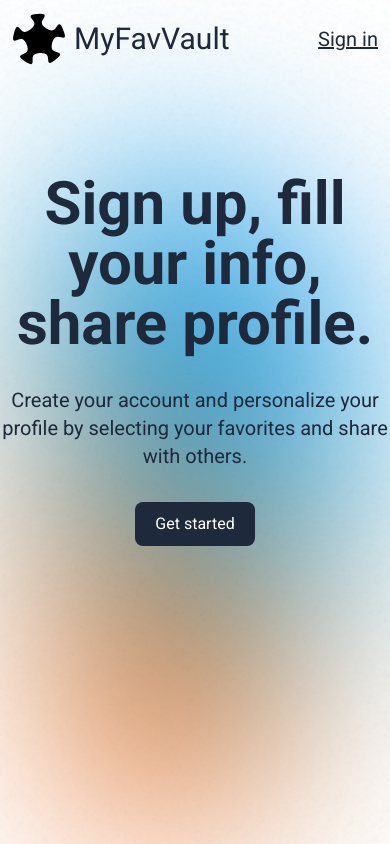
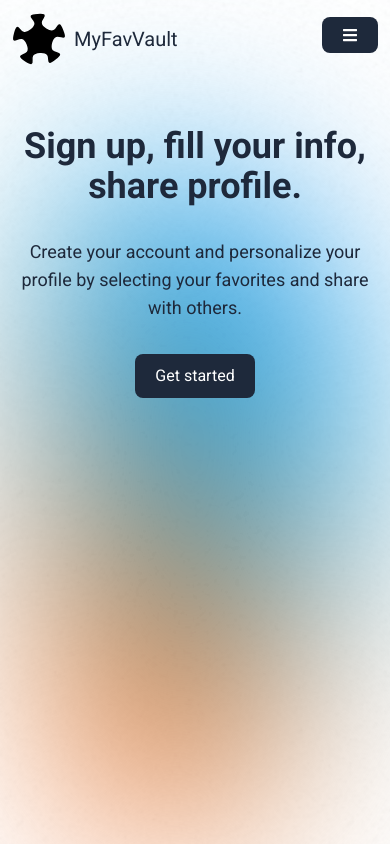
Before and after one commit to Isl0m/my-fav-vault, a Next.js app: page / in a window 390 px wide. Built offline with nearby package versions, Linux system fonts and the light colour scheme; no server answers.

Commit message:
responsive design

```diff
--- a/src/app/layout.tsx
+++ b/src/app/layout.tsx
@@ -2,7 +2,7 @@ import clsx from 'clsx'
 
 import { Roboto } from 'next/font/google'
 
-import Index from '@/components/header'
+import Header from '@/components/header'
 
 import './globals.css'
 import { NextAuthProvider } from './providers'
@@ -25,8 +25,10 @@ export default function RootLayout({
   return (
     <html lang='en'>
       <body className={clsx(roboto.className, 'noise-bg text-slate-800')}>
-        <Index />
-        <NextAuthProvider>{children}</NextAuthProvider>
+        <NextAuthProvider>
+          <Header />
+          {children}
+        </NextAuthProvider>
       </body>
     </html>
   )
--- a/src/app/page.tsx
+++ b/src/app/page.tsx
@@ -4,12 +4,12 @@ import { Button } from '@/components/buttons'
 
 export default function Home() {
   return (
-    <main className='hero-page-bg min-h-without-header py-24'>
-      <div className='mx-auto flex max-w-xl flex-col items-center justify-between gap-8 text-center'>
-        <h1 className='text-6xl font-bold '>
+    <main className='hero-page-bg min-h-without-header pt-12 md:py-24'>
+      <div className='mx-auto flex w-11/12 flex-col items-center justify-between gap-8 text-center sm:max-w-xl'>
+        <h1 className='text-4xl font-bold md:text-6xl'>
           Sign up, fill your info, share profile.
         </h1>
-        <p className='text-xl'>
+        <p className='text-lg md:text-xl'>
           Create your account and personalize your profile by selecting your
           favorites and share with others.
         </p>
--- a/src/app/search/page.tsx
+++ b/src/app/search/page.tsx
@@ -28,7 +28,7 @@ export default function Search() {
     <main className='hero-page-bg min-h-without-header py-12'>
       <div className='mx-auto flex max-w-xl flex-col items-center justify-between gap-8 text-center'>
         <div>
-          <h2 className='mb-2 text-5xl font-bold'>Search</h2>
+          <h2 className='mb-2 text-3xl font-bold md:text-5xl'>Search</h2>
           <TextField
             value={query}
             onChange={e => setQuery(e.target.value)}
--- a/src/components/header/HeaderAction.tsx
+++ b/src/components/header/HeaderAction.tsx
@@ -1,16 +1,17 @@
-import { getServerSession } from 'next-auth'
+'use client'
+
+import { useSession } from 'next-auth/react'
 import Link from 'next/link'
 
 import { SignOut } from '@/components/buttons'
-import { authOptions } from '@/lib/auth'
 
-export async function HeaderAction() {
-  const session = await getServerSession(authOptions)
+export function HeaderAction() {
+  const { status } = useSession()
 
-  if (session) return <SignOut />
+  if (status === 'authenticated') return <SignOut />
 
   return (
-    <Link href={'/auth'} className='text-xl underline hover:text-slate-950'>
+    <Link href={'/auth'} className=' text-xl underline hover:text-slate-950'>
       Sign in
     </Link>
   )
--- a/src/components/header/index.tsx
+++ b/src/components/header/index.tsx
@@ -1,12 +1,23 @@
+'use client'
+
+import { useState } from 'react'
+import { FaBars, FaTimes } from 'react-icons/fa'
+
 import Image from 'next/image'
 import Link from 'next/link'
 
 import { HeaderAction } from '@/components/header/HeaderAction'
 import { NavItem } from '@/components/header/NavItem'
 
+import { Button } from '../buttons'
+
 export default function Header() {
+  const [isOpen, setIsOpen] = useState(false)
+
+  const toggleMenu = () => setIsOpen(prev => !prev)
   return (
-    <header className='mx-auto flex w-full max-w-7xl items-center justify-between p-3 px-3'>
+    <header>
+      <div className='mx-auto flex w-full max-w-7xl items-center justify-between p-3 px-3'>
         <Link href='/' className='flex items-center justify-center gap-2'>
           <Image
             src='/myfavvault.svg'
@@ -15,7 +26,9 @@ export default function Header() {
             style={{ width: 54, height: 54 }}
             alt='links store logo'
           />
-        <span className='whitespace-nowrap text-3xl'>MyFavVault</span>
+          <span className='whitespace-nowrap text-xl md:text-3xl'>
+            MyFavVault
+          </span>
         </Link>
 
         <nav className='hidden text-xl md:block'>
@@ -26,8 +39,29 @@ export default function Header() {
             <NavItem label='About us' href='/about' prefetch={false} />
           </ul>
         </nav>
-      {/* @ts-expect-error Async Server Component */}
+        <div className='hidden md:block'>
           <HeaderAction />
+        </div>
+        <Button
+          className='block px-2.5 transition duration-150 ease-in-out md:hidden'
+          onClick={toggleMenu}
+          aria-label='Toggle Menu'
+        >
+          {isOpen ? <FaTimes /> : <FaBars />}
+        </Button>
+      </div>
+
+      {isOpen && (
+        <nav className='block text-xl md:hidden'>
+          <ul className='flex flex-col items-center gap-2'>
+            <NavItem label='Home' href='/' />
+            <NavItem label='Search' href='/search' prefetch={false} />
+            <NavItem label='Profile' href='/profile' prefetch={false} />
+            <NavItem label='About us' href='/about' prefetch={false} />
+            <HeaderAction />
+          </ul>
+        </nav>
+      )}
     </header>
   )
 }
```
Lines whose indentation alone changed are shown as unchanged.
